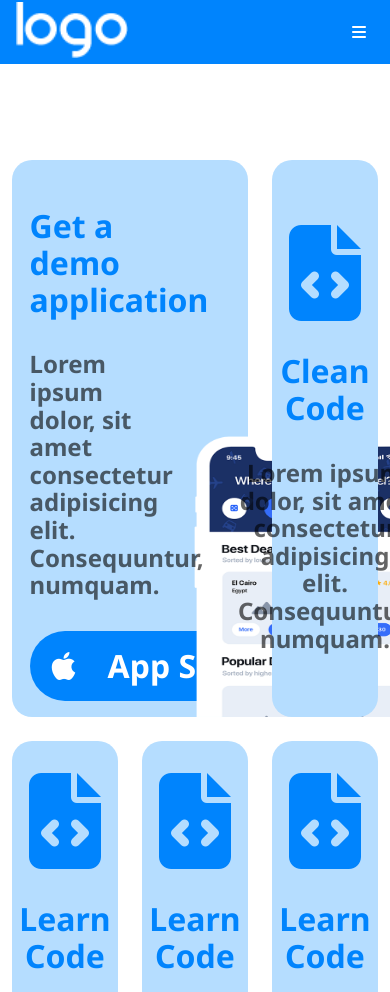
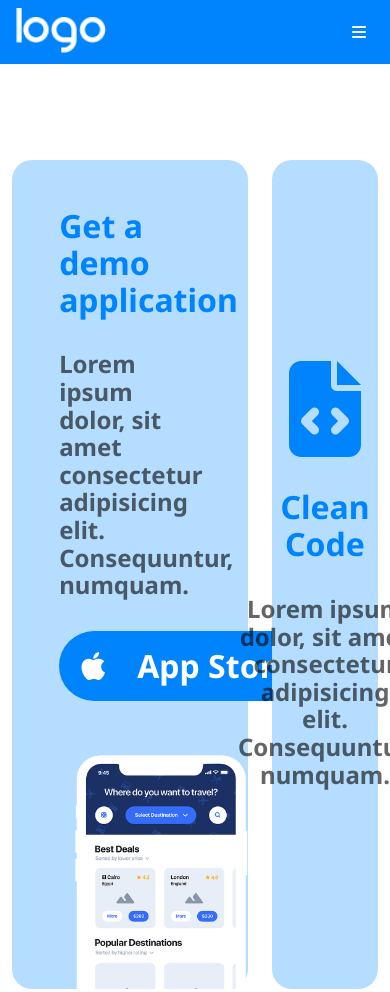
Before and after one commit to AlessandroMontenero/htmlcss-responsive-layout, a plain HTML site: page index.html in a window 390 px wide. Shown: the top 992 px of the page. Drawn offline with Linux system fonts and the light colour scheme.

Commit message:
added 1st section img tablet view

```diff
--- /dev/null
+++ b/css/media.css
@@ -0,0 +1,24 @@
+
+    /* Tablet view */
+    @media screen and (max-width: 768px) {
+        /* Header */
+        header nav {
+            display: none;
+        }
+
+        header .fa-bars {
+            display: block;
+        }
+
+        .cards.big {
+            flex-wrap: wrap;
+        }
+
+
+        .cards.big .imgBox img {
+            height: 15rem;
+            object-fit: contain;
+            align-self: flex-start;
+        }
+
+    }
--- a/css/style.css
+++ b/css/style.css
@@ -55,16 +55,6 @@
 
     }
 
-    /* Header mobile */
-    @media screen and (max-width: 768px) {
-        header nav {
-            display: none;
-        }
-
-        header .fa-bars {
-            display: block;
-        }
-    }
 
 /* Main */
     /* Sections */
@@ -119,13 +109,13 @@
         }
 
         .cards.big .content {
-            width: 50%;
+            width: 60%;
             margin: 1rem 1.1rem;
             align-self: stretch;
         }
 
         .cards.big .imgBox {
-            width: 50%;
+            width: 40%;
             min-width: 300px;
             height: 100%;
             display: flex;
--- a/css/utils.css
+++ b/css/utils.css
@@ -1,5 +1,5 @@
 img {
-	width: 100%;
+	width: 80%;
 	padding-top: 2rem;
 }
 
--- a/index.html
+++ b/index.html
@@ -26,6 +26,7 @@
     <link rel="stylesheet" href="./css/reset.css" />
     <link rel="stylesheet" href="./css/utils.css" />
     <link rel="stylesheet" href="./css/style.css" />
+    <link rel="stylesheet" href="./css/media.css" />
   </head>
 
   <body>
```
